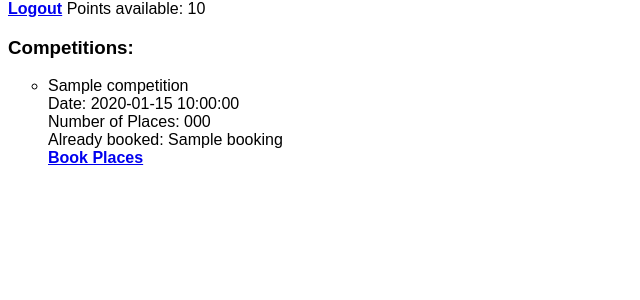
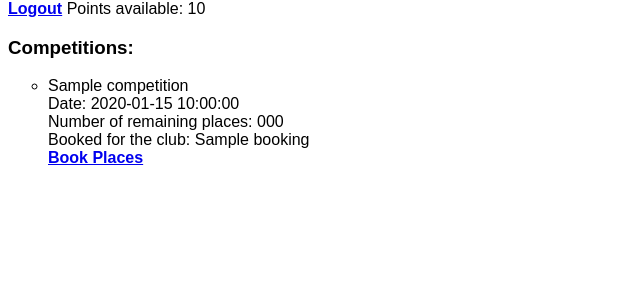
Before and after one commit to jsoques1/Python_Testing, a Flask app: template templates/welcome.html in a window 1280 px wide. Shown: the part 162-462 px from the top of the page, without its empty margins (0-640 px from the left). Run offline with Flask 2, Linux system fonts and the light colour scheme; the template is opened without the code that fills it: most values are stand-ins (such as "Sample title", 1, 10 or a date in 2020).

Commit message:
Amélioration: ajout d'un compteur de réservations totales pour un club et compétitions données.

```diff
--- a/templates/welcome.html
+++ b/templates/welcome.html
@@ -10,14 +10,13 @@
         <li>
             {{comp['name']}}<br/>
             Date: {{comp['date']}}<br/>
-            Number of Places: {{comp['numberOfPlaces']}}<br/>
-            Already booked: {{bookings[comp['name']]}}
+            Number of remaining places: {{comp['numberOfPlaces']}}<br/>
+            Booked for the club: {{bookings[comp['name']]}}<br/>
 
             {%if comp['numberOfPlaces']|int >0%}
-                <br/>
                 <a href="{{ url_for('book',competition=comp['name'],club=club['name']) }}">Book Places</a>
             {% else %}
-                <p class="all_booked">All booked</p>
+                <a class="all_booked">All booked</a>
             {%endif%}
             <br/>
         </li>
```
